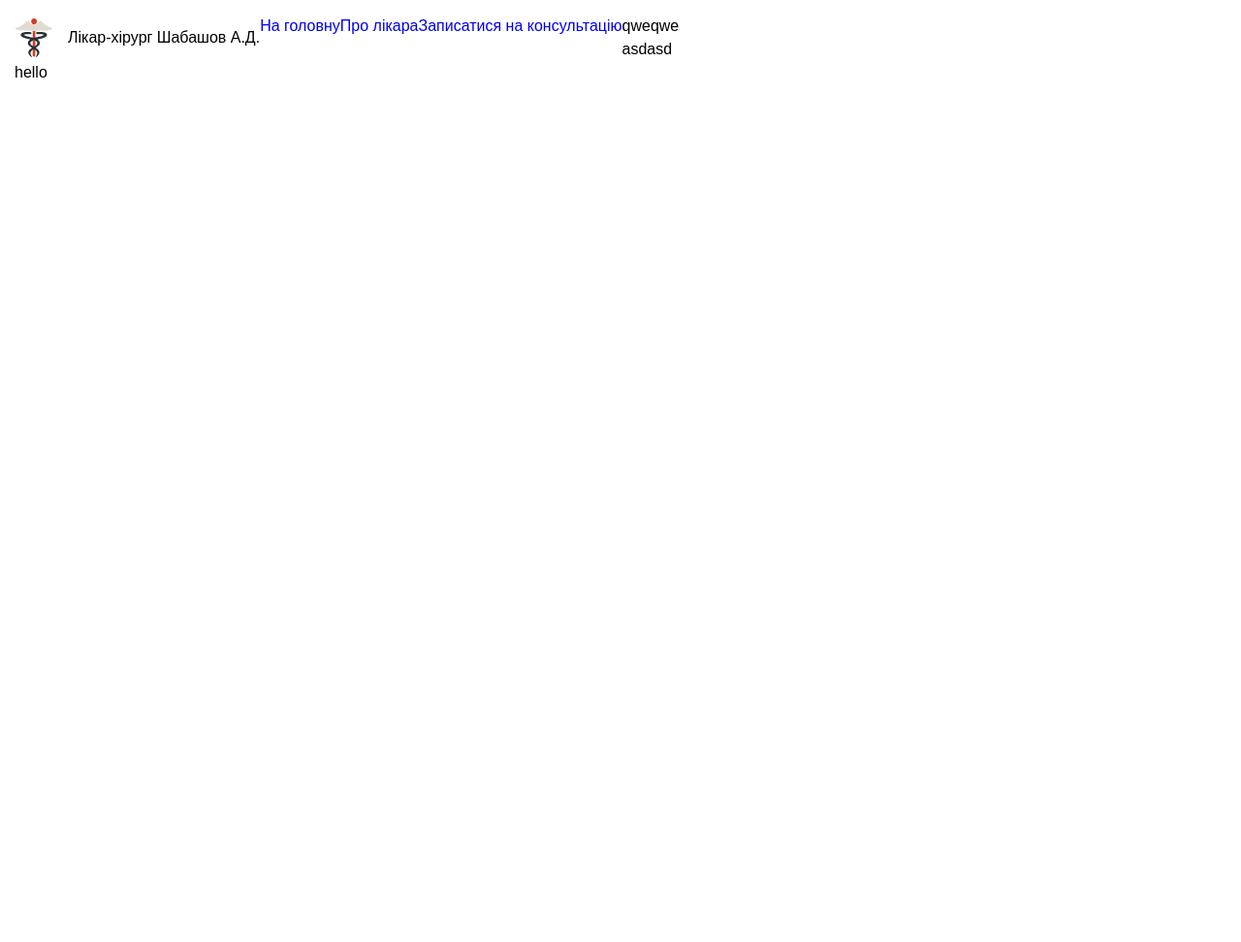
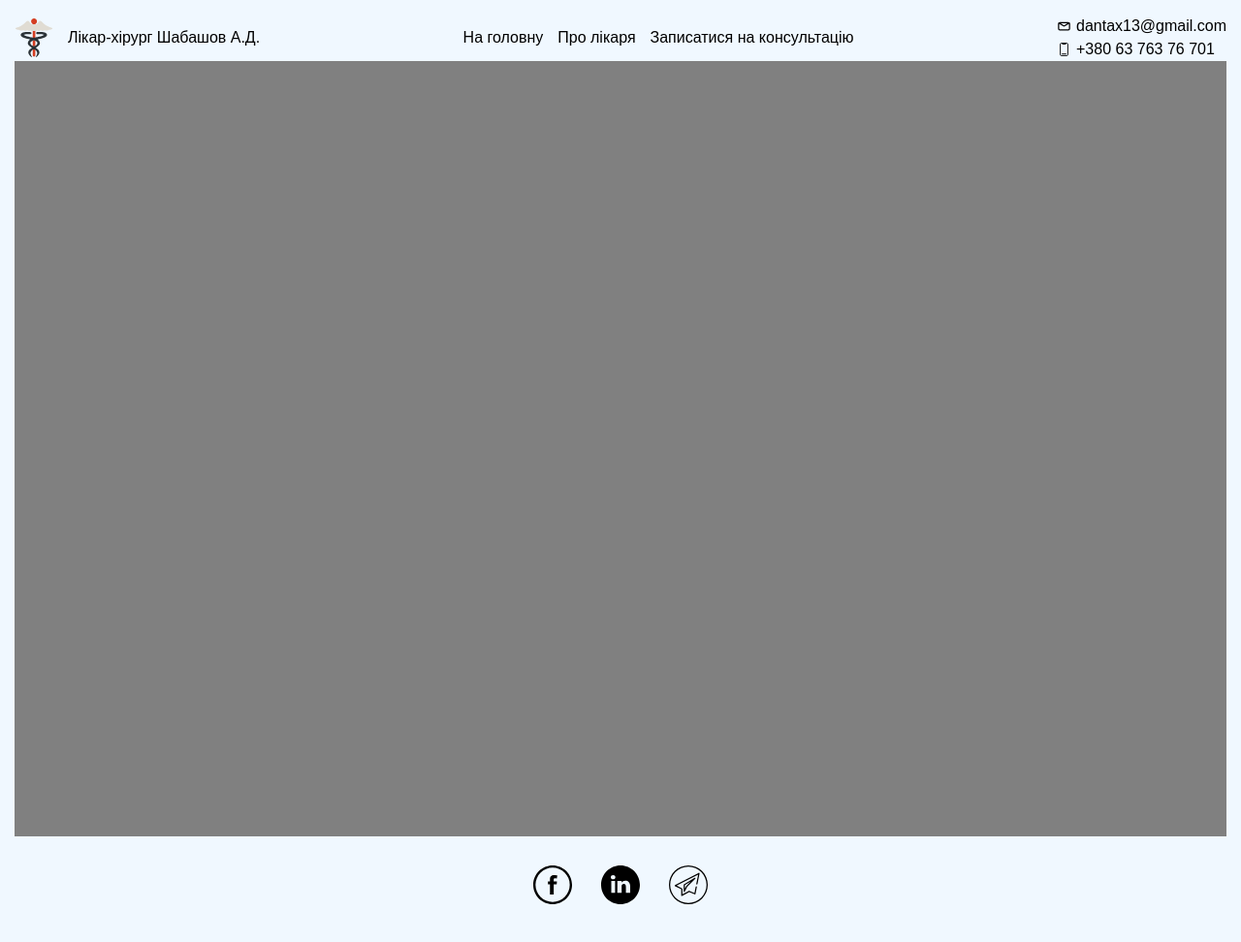
Before and after one commit to Yurii-Budynkevych/physician-project, a React app: page / in a window 1280 px wide. Shown: the whole page at 97% size. Before the commit the page ends 800 px from the top, so only its background shows below. Built offline with nearby package versions, Linux system fonts and the light colour scheme.

Commit message:
header + footer add

```diff
--- a/src/components/App.css
+++ b/src/components/App.css
@@ -0,0 +1,3 @@
+.suspense {
+    height: 800px;
+}
--- a/src/components/App.js
+++ b/src/components/App.js
@@ -2,6 +2,7 @@ import "./App.css";
 import { Routes, Route, Navigate } from "react-router-dom";
 import { Suspense, lazy } from "react";
 import { Header } from "./Header/Header";
+import { Footer } from "./Footer/Footer";
 
 const Home = lazy(() => import("../pages/Home/Home"));
 const About = lazy(() => import("../pages/About/About"));
@@ -11,7 +12,7 @@ export function App() {
   return (
     <>
       <Header />
-      <Suspense fallback={<h2>Завантаження...</h2>}>
+      <Suspense fallback={<h2 className="suspense">Завантаження...</h2>}>
         <Routes>
           <Route path="/" element={<Home />} />
           <Route path="/about" element={<About />} />
@@ -19,6 +20,7 @@ export function App() {
           <Route path="*" element={<Navigate to={"/"} />} />
         </Routes>
       </Suspense>
+      <Footer />
     </>
   );
 }
--- /dev/null
+++ b/src/components/Footer/Footer.css
@@ -0,0 +1,14 @@
+.footer {
+    padding-top: 30px;
+    padding-bottom: 30px;
+}
+.footer-socials-list {
+    justify-content: center;
+    display: flex;
+}
+.footer-socials-item:not(:last-child) {
+    margin-right: 30px;
+}
+.footer-socials-img {
+    width: 40px;
+}
--- /dev/null
+++ b/src/components/Footer/Footer.jsx
@@ -0,0 +1,57 @@
+import "./Footer.css";
+import facebook from "../../img/svg/facebook.svg";
+import linkedin from "../../img/svg/linkedin.svg";
+import telegram from "../../img/svg/telegram.svg";
+
+export function Footer() {
+  return (
+    <>
+      <footer className="footer">
+        <ul className="footer-socials-list">
+          <li className="footer-socials-item">
+            <a
+              className="footer-socials-link"
+              href="https://www.facebook.com/andriy.shabashov"
+              target="_blank"
+              rel="noopener noreferrer"
+            >
+              <img
+                className="footer-socials-img"
+                src={facebook}
+                alt="іконка Фейсбук"
+              />
+            </a>
+          </li>
+          <li className="footer-socials-item">
+            <a
+              className="footer-socials-link"
+              href="/"
+              target="_blank"
+              rel="noopener noreferrer"
+            >
+              <img
+                className="footer-socials-img"
+                src={linkedin}
+                alt="іконка Лінкедін"
+              />
+            </a>
+          </li>
+          <li className="footer-socials-item">
+            <a
+              className="footer-socials-link"
+              href="/"
+              target="_blank"
+              rel="noopener noreferrer"
+            >
+              <img
+                className="footer-socials-img"
+                src={telegram}
+                alt="іконка Телеграм"
+              />
+            </a>
+          </li>
+        </ul>
+      </footer>
+    </>
+  );
+}
--- a/src/components/Header/Header.css
+++ b/src/components/Header/Header.css
@@ -1,5 +1,7 @@
 .header {
     display: flex;
+    justify-content: space-between;
+    align-items: center;
 }
 .header-logo {
     display: flex;
@@ -10,8 +12,26 @@
 }
 .header-logo-title {
     margin-left: 15px;
-    color: black;
 }
 .header-nav-list {
     display: flex;
 }
+.header-nav-item:hover .header-nav-link,
+.header-nav-item:focus .header-nav-link {
+    color: rgb(207, 46, 46);
+    border-bottom: 2px solid rgb(207, 46, 46);
+}
+.header-nav-item:not(:last-child) {
+    margin-right: 15px;
+}
+.header-contacts-item {
+    display: flex;
+}
+.header-contacts-item:hover .header-contacts-link,
+.header-contacts-item:focus .header-contacts-link {
+    color: rgb(207, 46, 46);
+}
+.header-contacts-icon {
+    margin-right: 5px;
+    width: 15px;
+}
--- a/src/components/Header/Header.jsx
+++ b/src/components/Header/Header.jsx
@@ -1,5 +1,7 @@
 import "./Header.css";
 import logo from "../../img/svg/logo.svg";
+import phone from "../../img/svg/phone.svg";
+import email from "../../img/svg/email.svg";
 
 export function Header() {
   return (
@@ -18,7 +20,7 @@ export function Header() {
             </li>
             <li className="header-nav-item">
               <a className="header-nav-link" href="/about">
-                Про лікара
+                Про лікаря
               </a>
             </li>
             <li className="header-nav-item">
@@ -29,8 +31,29 @@ export function Header() {
           </ul>
         </nav>
         <ul className="header-contacts-list">
-          <li className="header-contacts-item">qweqwe</li>
-          <li className="header-contacts-item">asdasd</li>
+          <li className="header-contacts-item">
+            <img
+              className="header-contacts-icon"
+              src={email}
+              alt="знак листа"
+            />
+            <a
+              className="header-contacts-link"
+              href="mailto:dantax13@gmail.com"
+            >
+              dantax13@gmail.com
+            </a>
+          </li>
+          <li className="header-contacts-item">
+            <img
+              className="header-contacts-icon"
+              src={phone}
+              alt="знак смартфона"
+            />
+            <a className="header-contacts-link" href="tel:+380637637670">
+              +380 63 763 76 701
+            </a>
+          </li>
         </ul>
       </header>
     </>
--- a/src/index.css
+++ b/src/index.css
@@ -9,6 +9,7 @@
 body {
   margin: 0;
   padding: 15px;
+  background-color: aliceblue;
   font-family: sans-serif;
   line-height: 1.5;
 }
@@ -38,4 +39,5 @@ img {
 
 a {
   text-decoration: none;
+  color: black;
 }
--- a/src/pages/About/About.css
+++ b/src/pages/About/About.css
@@ -0,0 +1,4 @@
+.about-section {
+    height: 800px;
+    background-color: gray;
+}
--- a/src/pages/About/About.jsx
+++ b/src/pages/About/About.jsx
@@ -3,7 +3,7 @@ import "./About.css";
 const About = () => {
   return (
     <>
-      <p>qwe</p>
+      <section className="about-section"></section>
     </>
   );
 };
--- a/src/pages/Consultation/Consultation.css
+++ b/src/pages/Consultation/Consultation.css
@@ -0,0 +1,4 @@
+.consultation-section {
+    height: 800px;
+    background-color: gray;
+}
--- a/src/pages/Consultation/Consultation.jsx
+++ b/src/pages/Consultation/Consultation.jsx
@@ -3,7 +3,7 @@ import "./Consultation.css";
 const Consultation = () => {
   return (
     <>
-      <p>asd</p>
+      <section className="consultation-section"></section>
     </>
   );
 };
--- a/src/pages/Home/Home.css
+++ b/src/pages/Home/Home.css
@@ -0,0 +1,4 @@
+.home-section {
+    height: 800px;
+    background-color: gray;
+}
--- a/src/pages/Home/Home.jsx
+++ b/src/pages/Home/Home.jsx
@@ -3,7 +3,7 @@ import "./Home.css";
 const Home = () => {
   return (
     <>
-      <p>hello</p>
+      <section className="home-section"></section>
     </>
   );
 };
```
Also changed, not shown: src/img/svg/email.svg (added), src/img/svg/facebook.svg (added), src/img/svg/linkedin.svg (added), src/img/svg/phone.svg (added), src/img/svg/telegram.svg (added).
